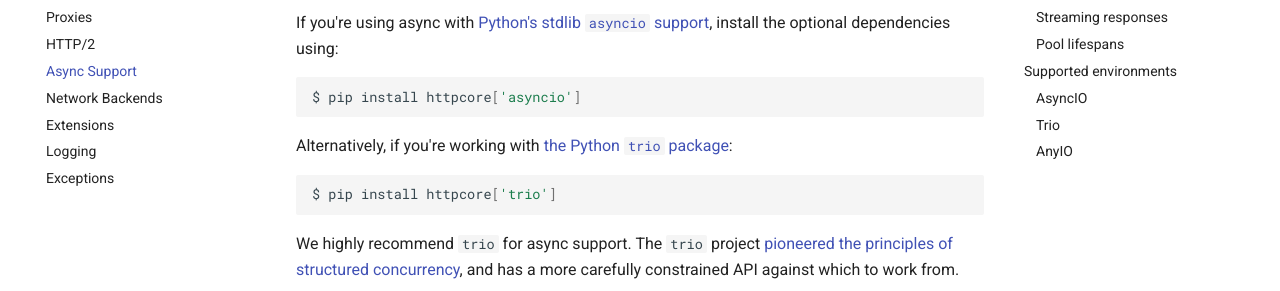
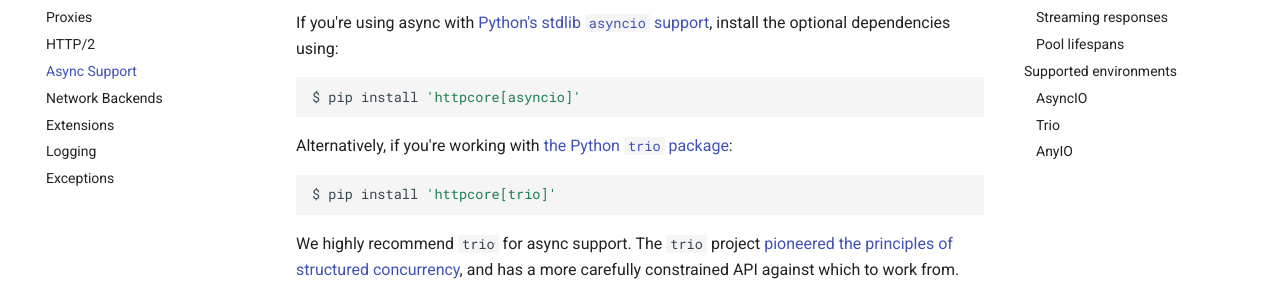
Before and after one commit to encode/httpcore, an MkDocs documentation site: the page built from docs/async.md, in a window 1280 px wide and 900 px high, scrolled down 418 px. Shown: the part 172-463 px from the top of the window. Built offline with MkDocs 1.6.1 and Material for MkDocs 9.7.7, drawn with Linux system fonts in a browser that asks for light colours; comment, search, counter and statistics services are not loaded.

````diff
--- a/docs/async.md
+++ b/docs/async.md
@@ -13,13 +13,13 @@ Launching concurrent async tasks is far more resource efficient than spawning mu
 If you're using async with [Python's stdlib `asyncio` support](https://docs.python.org/3/library/asyncio.html), install the optional dependencies using:
 
 ```shell
-$ pip install httpcore['asyncio']
+$ pip install 'httpcore[asyncio]'
 ```
 
 Alternatively, if you're working with [the Python `trio` package](https://trio.readthedocs.io/en/stable/):
 
 ```shell
-$ pip install httpcore['trio']
+$ pip install 'httpcore[trio]'
 ```
 
 We highly recommend `trio` for async support. The `trio` project [pioneered the principles of structured concurrency](https://en.wikipedia.org/wiki/Structured_concurrency), and has a more carefully constrained API against which to work from.
````
Also changed, not shown: docs/http2.md (+1 -1 lines), docs/proxies.md (+1 -1 lines).
